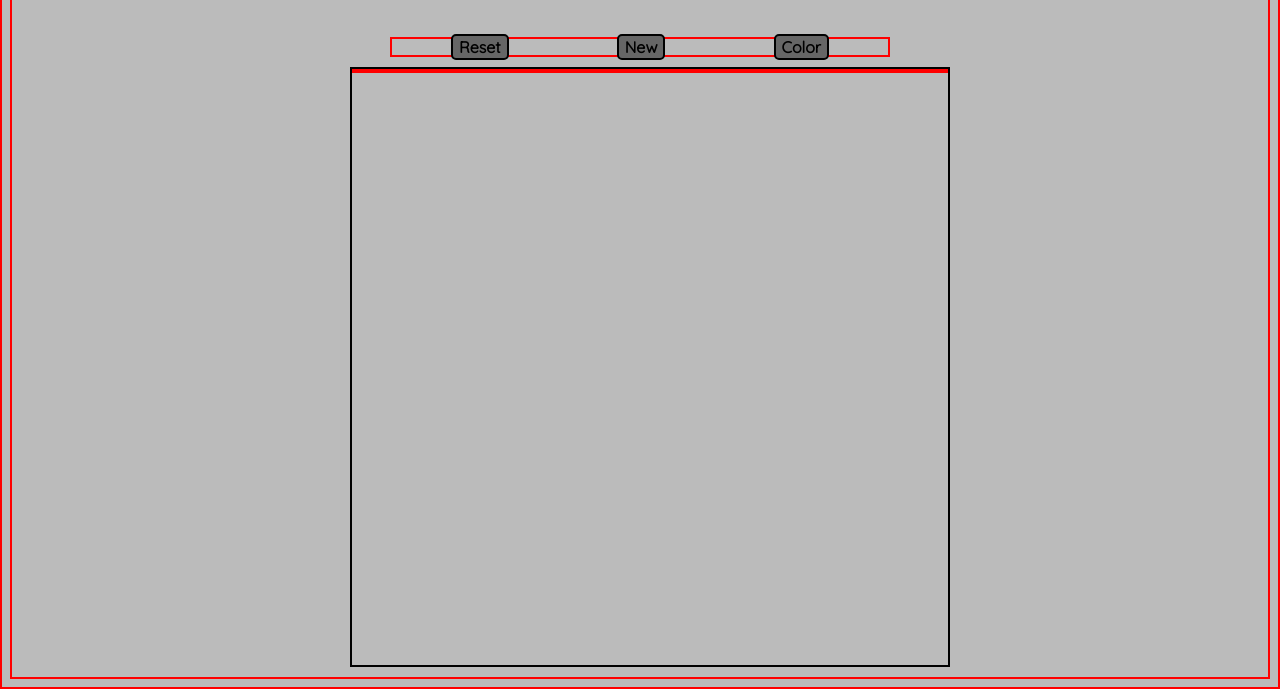
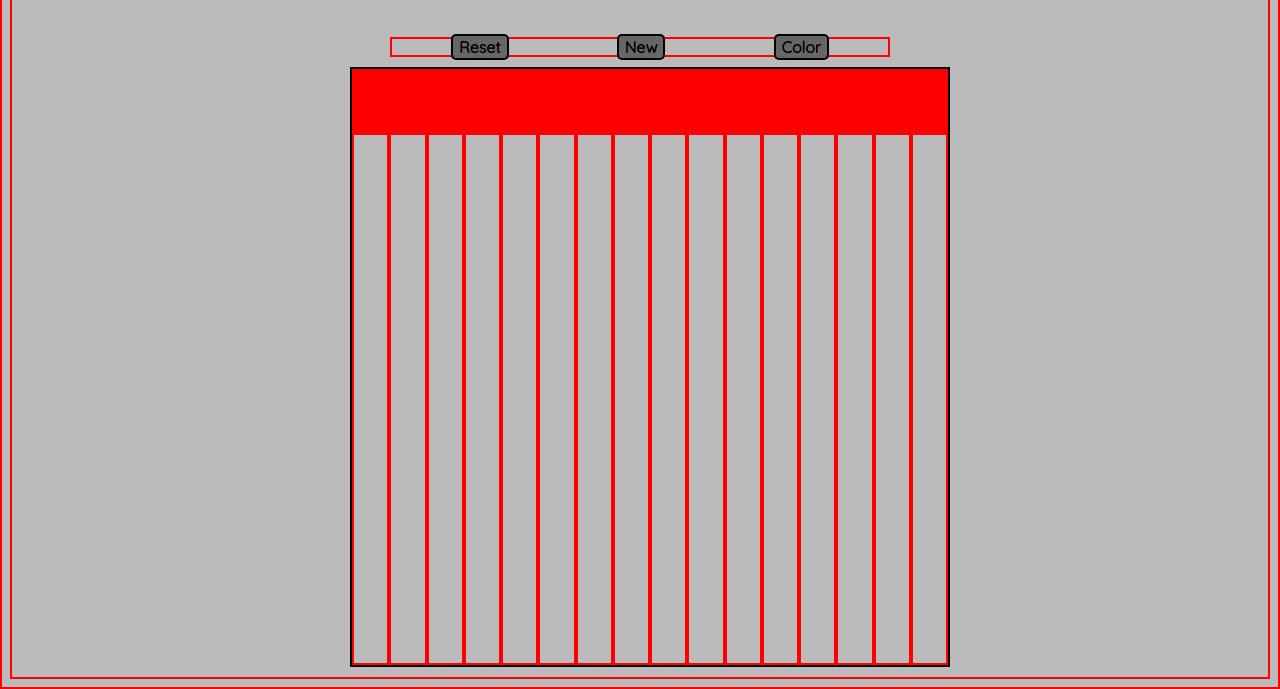
Before and after one commit to IllMind26/etch_a_sketch, a plain HTML site: page index.html in a window 1280 px wide. Shown: the part 138-827 px from the top of the page. Drawn offline with Linux system fonts and the light colour scheme.

Commit message:
updated current files

```diff
--- a/app.js
+++ b/app.js
@@ -1,9 +1,30 @@
-const container = document.body.querySelector('.container');
+// const container = document.body.querySelector('.container');
 const resetBtn = document.querySelector('#reset');
 const newBtn = document.querySelector('#new');
 const colorBtn = document.querySelector('#color');
 
-const grid = document.createElement('div');
-grid.classList.add('grids');
-container.appendChild(grid);
-document.body.append(container);
+function makeGrid(content) {
+    let container = content.appendChild(document.createElement('div'));
+    container.id = 'main';
+    container.classList.add('container');
+
+    for (let i = 0; i < 16; i++) {
+        let row = container.appendChild(document.createElement('div'));
+        row.classList.add('row');
+        row.id = 'row' + i;
+        for (let j = 0; j < 16; j++) {
+            let box = row.appendChild(document.createElement('div'));
+            box.classList.add('box');
+
+        }
+    }
+
+}
+
+makeGrid(document.body)
+
+
+// const grid = document.createElement('div');
+// grid.classList.add('grid-div');
+// container.appendChild(grid);
+// document.body.append(container);
--- a/index.html
+++ b/index.html
@@ -20,8 +20,7 @@
         <button id="new">New</button>
         <button id="color">Color</button>
     </div>
-    <div class="container">
-    </div>
+    <!-- <div class="container"></div> -->
 </body>
 
 </html>
--- a/style.css
+++ b/style.css
@@ -19,7 +19,13 @@ h1 {
     text-align: center;
 }
 
+#main {
+    display: grid;
+    grid-template-columns: repeat(16, 1fr);
+}
+
 .container {
+    display: grid;
     position: relative;
     left: 50%;
     transform: translateX(-50%);
@@ -65,8 +71,7 @@ button {
     transform: scale(1.2);
 }
 
-.grid {
+div.box {
     display: grid;
-    grid-template-columns: repeat(16, auto);
-    grid-template-rows: repeat(16, auto);
+    grid-template-rows: repeat(16, 1fr);
 }
```
Also changed, not shown: 1 other file.
